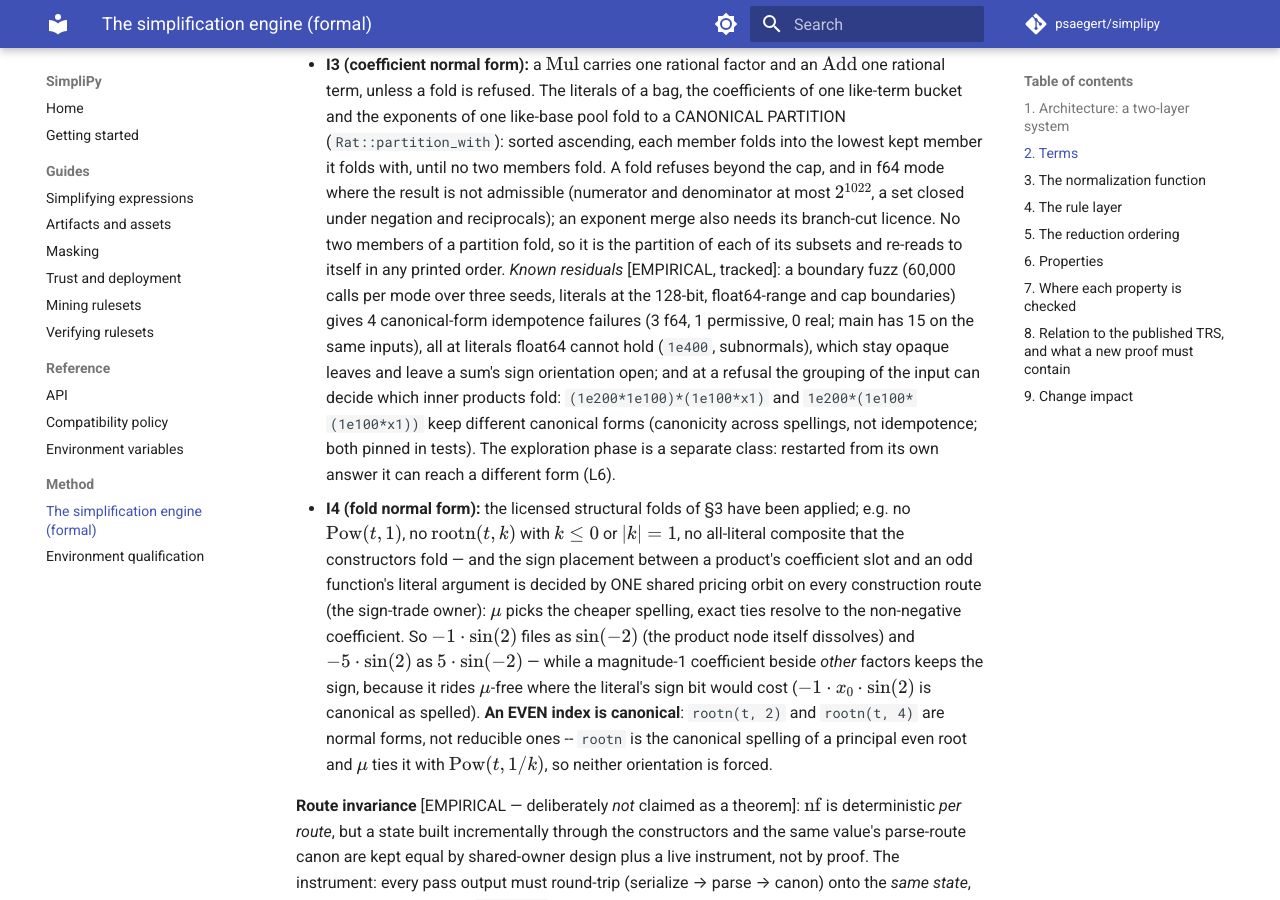
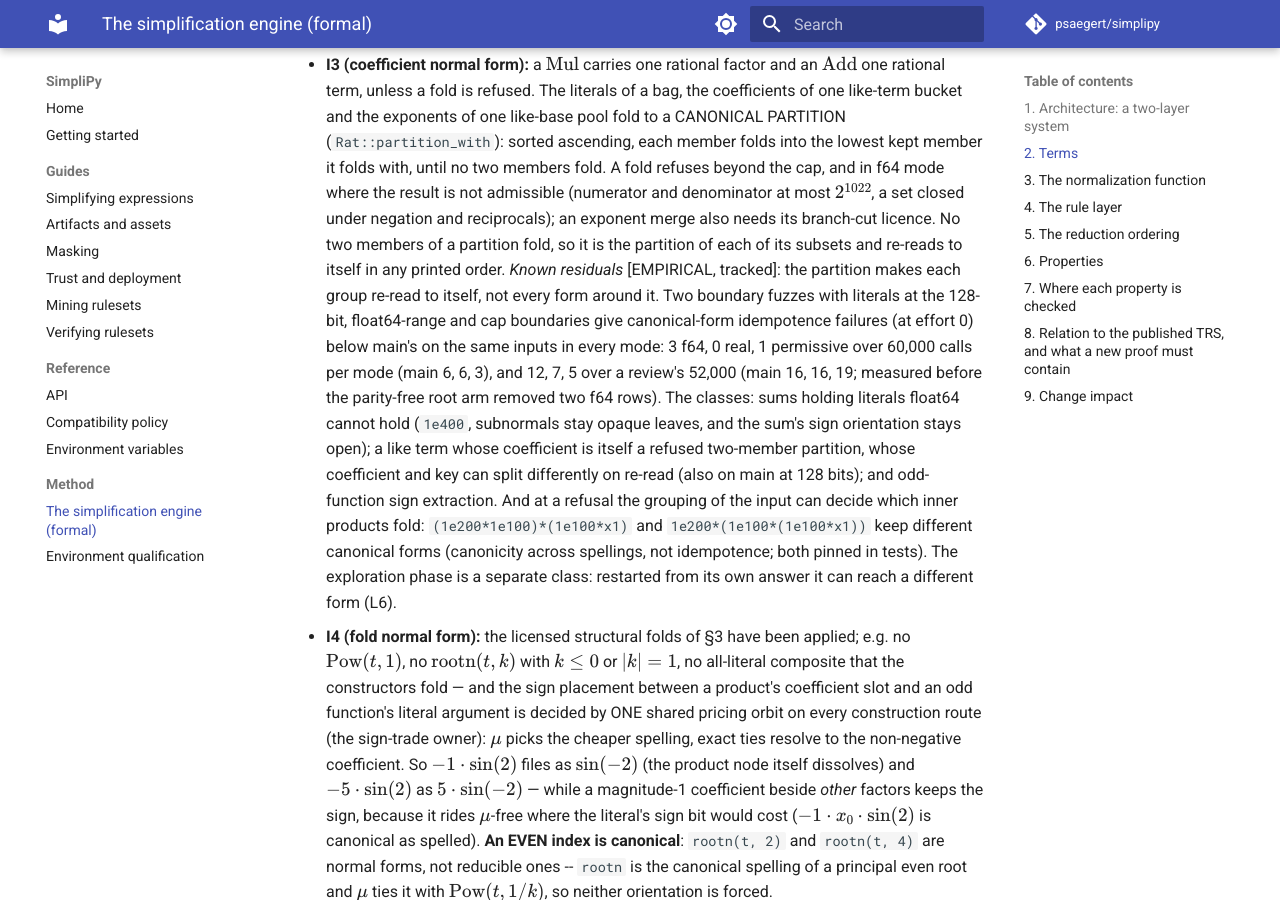
Before and after one commit to psaegert/simplipy, an MkDocs documentation site: the page built from docs/formal.md, in a window 1280 px wide and 900 px high, scrolled down 1975 px. Built offline with MkDocs 1.6.1 and Material for MkDocs 9.7.7, drawn with Linux system fonts in a browser that asks for light colours; comment, search, counter and statistics services are not loaded.

Commit message:
Review round 2 on #65: a root of unknown parity settles in one call; refusal claims scoped
- f64/permissive: pow(rootn(x, n), -1/k) with k even and n beyond 2^53 (parity unknown) took
  two calls: the odd-root composition refused, and the printed form re-read through
  parity-free arms. A negative unit fraction with an even denominator over such a root now
  takes that route on the first call (inv of the positive power). Real mode and indices of
  known parity are unchanged.
- CHANGELOG and docs/formal.md: each folded group re-reads to itself where a fold is refused;
  a like term whose coefficient is itself a refused two-number product can split differently
  on a second call (also at 128 bits before). Residuals with both fuzz counts and classes.
  A big fraction is one numeral in the text answer and its own `/ p q` in the list answer.

Co-Authored-By: Claude Opus 5.5 <noreply@anthropic.com>
Claude-Session: https://claude.ai/code/session_016gamUqKQqroqag4GFsNu6W

```diff
--- a/docs/formal.md
+++ b/docs/formal.md
@@ -80,11 +80,16 @@ serialization-stability check `stable()` in `ac_simplify_ex`]:
   $2^{1022}$, a set closed under negation and reciprocals); an exponent merge also needs its
   branch-cut licence. No two members of a partition fold, so it is the partition of each of its
   subsets and re-reads to itself in any printed order. *Known residuals* [EMPIRICAL, tracked]:
-  a boundary fuzz (60,000 calls per mode over three seeds, literals at the 128-bit,
-  float64-range and cap boundaries) gives 4 canonical-form idempotence failures (3 f64, 1
-  permissive, 0 real; main has 15 on the same inputs), all at literals float64 cannot hold
-  (`1e400`, subnormals), which stay opaque leaves and leave a sum's sign orientation open;
-  and at a refusal the grouping of the input can decide which inner products fold:
+  the partition makes each group re-read to itself, not every form around it. Two boundary
+  fuzzes with literals at the 128-bit, float64-range and cap boundaries give canonical-form
+  idempotence failures (at effort 0) below main's on the same inputs in every mode: 3 f64, 0
+  real, 1 permissive over 60,000 calls per mode (main 6, 6, 3), and 12, 7, 5 over a review's
+  52,000 (main 16, 16, 19; measured before the parity-free root arm removed two f64 rows). The
+  classes: sums holding literals float64 cannot hold (`1e400`, subnormals stay opaque leaves,
+  and the sum's sign orientation stays open); a like term whose coefficient is itself a
+  refused two-member partition, whose coefficient and key can split differently on re-read
+  (also on main at 128 bits); and odd-function sign extraction. And at a refusal the grouping
+  of the input can decide which inner products fold:
   `(1e200*1e100)*(1e100*x1)` and `1e200*(1e100*(1e100*x1))` keep different canonical forms
   (canonicity across spellings, not idempotence; both pinned in tests). The exploration phase
   is a separate class: restarted from its own answer it can reach a different form (L6).
```
Also changed, not shown: CHANGELOG.md (+9 -7 lines), 2 other files.
